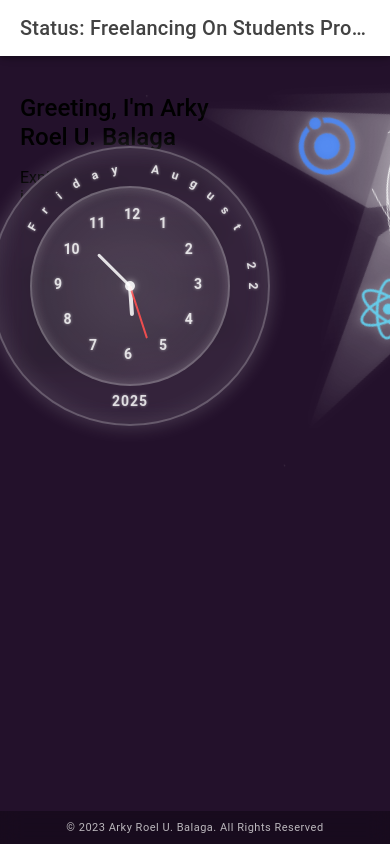
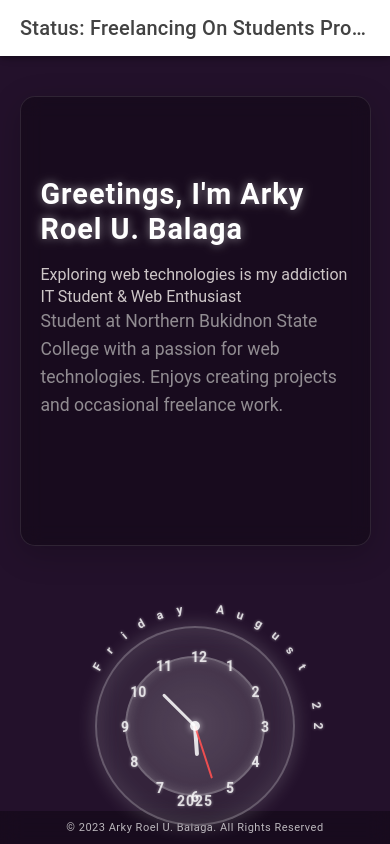
Before and after one commit to ArkDriveDev/Portfolio, a React (Vite) app: page /home in a window 390 px wide. Built offline with nearby package versions, Linux system fonts and the light colour scheme.

Commit message:
left label adjustment

```diff
--- a/src/CSS/Avatar.css
+++ b/src/CSS/Avatar.css
@@ -1,8 +1,8 @@
 .avatar-container {
   position: relative;
   display: inline-block;
-  margin: 300px;
-  left: 150px;
+  margin: 350px;
+  left: 320px;
 }
 
 /* Elegant flower pattern with transparent, pointy petals */
--- a/src/CSS/Home.css
+++ b/src/CSS/Home.css
@@ -1,3 +1,46 @@
+/* ================= Left Label Styles ================= */
+.left-label {
+  position: absolute;
+  left: 40px;
+  top: 50%;
+  transform: translateY(-50%);
+  height: 450px;
+  max-width: 810px;
+  max-height: 650px;
+  padding: 30px;
+  background: rgba(0, 0, 0, 0.3);
+  backdrop-filter: blur(10px);
+  -webkit-backdrop-filter: blur(10px);
+  border-radius: 15px;
+  border: 1px solid rgba(255, 255, 255, 0.1);
+  box-shadow: 0 8px 32px rgba(0, 0, 0, 0.2);
+  z-index: 10;
+}
+
+.left-label h2 {
+  font-size: 2.6rem;
+  font-weight: 700;
+  margin-top: 60px;
+  color: #ffffff;
+  text-shadow: 0 0 10px rgba(255, 255, 255, 0.5);
+  letter-spacing: 1px;
+  line-height: 1.2;
+}
+
+.left-label p {
+  font-size: 2.2rem;
+  margin-bottom: -20px;
+  color: rgba(221, 215, 215, 0.918);
+  line-height: 1.6;
+  font-weight: 400;
+}
+
+.left-label p:last-of-type {
+  margin-bottom: 0;
+  color: rgba(197, 195, 195, 0.7);
+  font-size: 1.1rem;
+}
+
 /* ================= Pocket Watch ================= */
 .pocket-watch {
   position: absolute;
@@ -207,8 +250,55 @@
   letter-spacing: 0.5px;
 }
 
-/* ================= Responsive Footer ================= */
+/* ================= Responsive Design ================= */
+@media (max-width: 1200px) {
+  .left-label {
+    max-width: 350px;
+    left: 30px;
+  }
+
+  .left-label h2 {
+    font-size: 2.2rem;
+  }
+
+  .left-label p {
+    font-size: 1.1rem;
+  }
+}
+
+@media (max-width: 1024px) {
+  .left-label {
+    position: relative;
+    max-width: 80%;
+    margin: 40px auto;
+    left: 0;
+    top: 0;
+    transform: none;
+  }
+
+  .pocket-watch {
+    position: relative;
+    margin: 40px auto;
+    top: 0;
+    right: 0;
+  }
+
+  .home-content-wrapper {
+    display: flex;
+    flex-direction: column;
+    align-items: center;
+  }
+}
+
 @media (max-width: 768px) {
+  .left-label h2 {
+    font-size: 2rem;
+  }
+
+  .left-label p {
+    font-size: 1rem;
+  }
+
   .footer {
     padding: 12px 0;
   }
@@ -216,9 +306,28 @@
   .footer p {
     font-size: 12px;
   }
+
+  .pocket-watch {
+    width: 240px;
+    height: 240px;
+  }
+
+  .watch-face {
+    width: 170px;
+    height: 170px;
+  }
 }
 
 @media (max-width: 480px) {
+  .left-label {
+    padding: 20px;
+    max-width: 90%;
+  }
+
+  .left-label h2 {
+    font-size: 1.8rem;
+  }
+
   .footer {
     padding: 10px 0;
   }
@@ -226,4 +335,14 @@
   .footer p {
     font-size: 11px;
   }
+
+  .pocket-watch {
+    width: 200px;
+    height: 200px;
+  }
+
+  .watch-face {
+    width: 140px;
+    height: 140px;
+  }
 }
--- a/src/CSS/Status.css
+++ b/src/CSS/Status.css
@@ -12,7 +12,7 @@
 
   position: absolute;
   top: 50%;
-  left: 86%;
+  left: 130%;
   transform: translate(-50%, -50%) scale(0.95);
   transform-origin: center;
 
--- a/src/pages/Home.tsx
+++ b/src/pages/Home.tsx
@@ -23,20 +23,14 @@ const Home: React.FC = () => {
       });
     };
 
-    // Update time immediately
     updateTime();
-
-    // Set up interval to update time every second
     const intervalId = setInterval(updateTime, 1000);
-
-    // Clean up interval on component unmount
     return () => clearInterval(intervalId);
   }, []);
 
-  // Calculate rotation angles for hands
-  const hourRotation = (time.hours * 30) + (time.minutes * 0.5); // 30 degrees per hour, 0.5 degrees per minute
-  const minuteRotation = (time.minutes * 6) + (time.seconds * 0.1); // 6 degrees per minute, 0.1 degrees per second
-  const secondRotation = time.seconds * 6; // 6 degrees per second
+  const hourRotation = (time.hours * 30) + (time.minutes * 0.5);
+  const minuteRotation = (time.minutes * 6) + (time.seconds * 0.1);
+  const secondRotation = time.seconds * 6;
 
   return (
     <IonPage>
@@ -45,62 +39,43 @@ const Home: React.FC = () => {
           <IonTitle>Status: Freelancing On Students Projects</IonTitle>
         </IonToolbar>
       </IonHeader>
+
       <IonContent
         fullscreen
         style={{
-    '--background': '#23112b',           // remove alpha
-    '--ion-background-color': '#052c3b'   // remove alpha
+          '--background': '#23112b',
+          '--ion-background-color': '#052c3b'
         }}
       >
-  <div className="home-content-wrapper" style={{ display: 'flex' }}>
-
-    {/* Left-side label / sidebar */}
-    <div className="left-label" style={{ flex: '0 0 250px', padding: '20px' }}>
-      <h2>Greeting, I'm Arky Roel U. Balaga</h2>
+        <div className="home-content-wrapper">
+          {/* Left Sidebar / Label */}
+          <div className="left-label">
+            <h2>Greetings, I'm Arky Roel U. Balaga</h2>
             <p>Exploring web technologies is my addiction</p>
             <p>IT Student & Web Enthusiast</p>
             <p>Student at Northern Bukidnon State College with a passion for web technologies. Enjoys creating projects and occasional freelance work.</p>
           </div>
 
-    {/* Right-side main content */}
-    <div className="main-content" style={{ flex: 1, position: 'relative' }}>
+          {/* Main content */}
+          <div className="main-content">
             {/* Elegant Pocket Watch */}
             <div className="pocket-watch">
-        {/* Outer ring for date display */}
               <div className="outer-ring">
-          {/* Top curved date (month and day) */}
                 <div className="date-top">
                   {dayText.split("").map((char, i) => (
                     <span key={i} style={{ transform: `rotate(${i * 10 - 60}deg)` }}>{char}</span>
                   ))}
                 </div>
-
-          {/* Bottom year text (not curved) */}
-          <div className="year-bottom">
-            {yearText}
-          </div>
+                <div className="year-bottom">{yearText}</div>
               </div>
 
-        {/* Inner circle for clock face */}
               <div className="watch-face">
-          {/* Clock numbers */}
                 {[...Array(12)].map((_, i) => (
                   <div key={i} className={`number number${i + 1}`}>{i + 1}</div>
                 ))}
-
-          {/* Clock hands with real-time rotation */}
-          <div
-            className="hand hour"
-            style={{ transform: `translate(-50%, -100%) rotate(${hourRotation}deg)` }}
-          ></div>
-          <div
-            className="hand minute"
-            style={{ transform: `translate(-50%, -100%) rotate(${minuteRotation}deg)` }}
-          ></div>
-          <div
-            className="hand second"
-            style={{ transform: `translate(-50%, -100%) rotate(${secondRotation}deg)` }}
-          ></div>
+                <div className="hand hour" style={{ transform: `translate(-50%, -100%) rotate(${hourRotation}deg)` }}></div>
+                <div className="hand minute" style={{ transform: `translate(-50%, -100%) rotate(${minuteRotation}deg)` }}></div>
+                <div className="hand second" style={{ transform: `translate(-50%, -100%) rotate(${secondRotation}deg)` }}></div>
               </div>
             </div>
 
@@ -121,7 +96,6 @@ const Home: React.FC = () => {
           <p>© 2023 Arky Roel U. Balaga. All Rights Reserved</p>
         </div>
       </IonContent>
-
     </IonPage>
   );
 };
```
Lines whose indentation alone changed are shown as unchanged.
